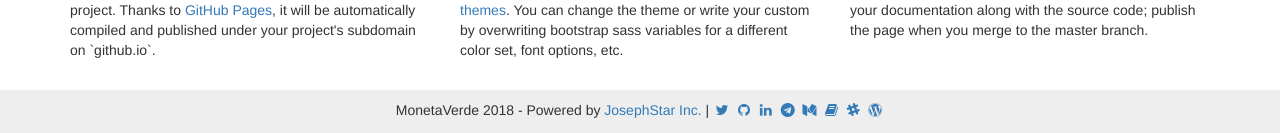
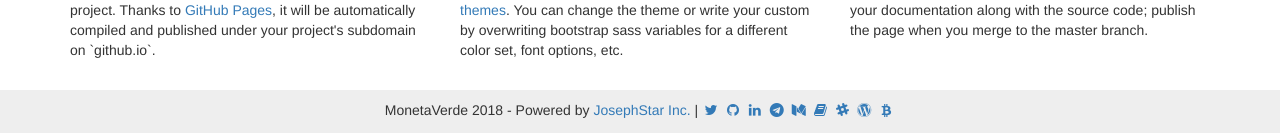
Before and after one commit to ammogcoder/www, a Jekyll site: the page built from index.html, in a window 1280 px wide and 1010 px high. Shown: the part 874-1007 px from the top of the window. Built offline with Jekyll 4.4.1, drawn with Linux system fonts in a browser that asks for light colours; nearby versions of some CDN libraries.

Commit message:
Update footer.html

```diff
--- a/_includes/footer.html
+++ b/_includes/footer.html
@@ -12,6 +12,7 @@
             <a href="{{ site.wiki_url }}"><i class="fa fa-book fa-fw" aria-hidden="true"></i></a>
             <a href="{{ site.slack_url }}"><i class="fa fa-slack fa-fw" aria-hidden="true"></i></a>
             <a href="{{ site.blog_url }}"><i class="fa fa-wordpress fa-fw" aria-hidden="true"></i></a>
+            <a href="{{ site.coinmarketcap_url }}"><i class="fa fa-bitcoin fa-fw" aria-hidden="true"></i></a>
 
         </p>
 
```
